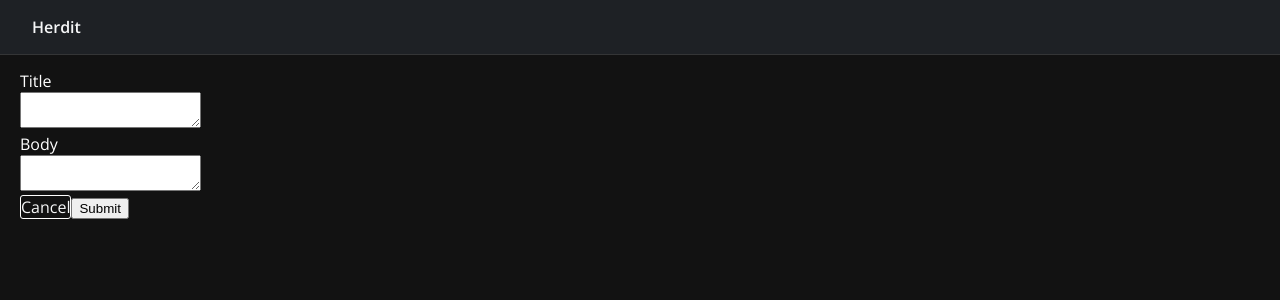
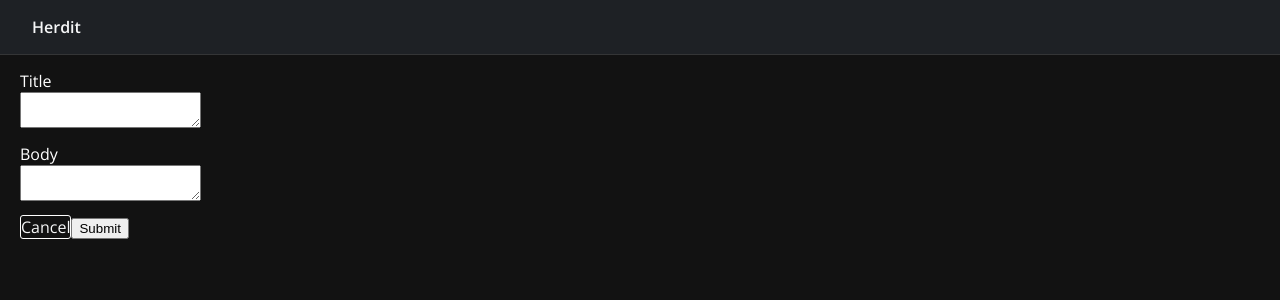
Before and after one commit to mikechoi1/Herdit, a React (Create React App) app in the folder client/: page /posts/add in a window 1280 px wide. Shown: the top 300 px of the page. Built offline with nearby package versions, Linux system fonts and the light colour scheme; no server answers.

Commit message:
added some styling to error message for form validation

```diff
--- a/client/src/components/Post/PostForm.js
+++ b/client/src/components/Post/PostForm.js
@@ -11,7 +11,9 @@ class PostForm extends Component {
                 <label>{label}</label>
                 <div>
                     <textarea {...input} type={type} />
-                    {touched && error}
+                    <div style={{color: 'red', marginBottom: '10px'}}>
+                        {touched && error}
+                    </div>
                 </div>
             </div>
         );
```
